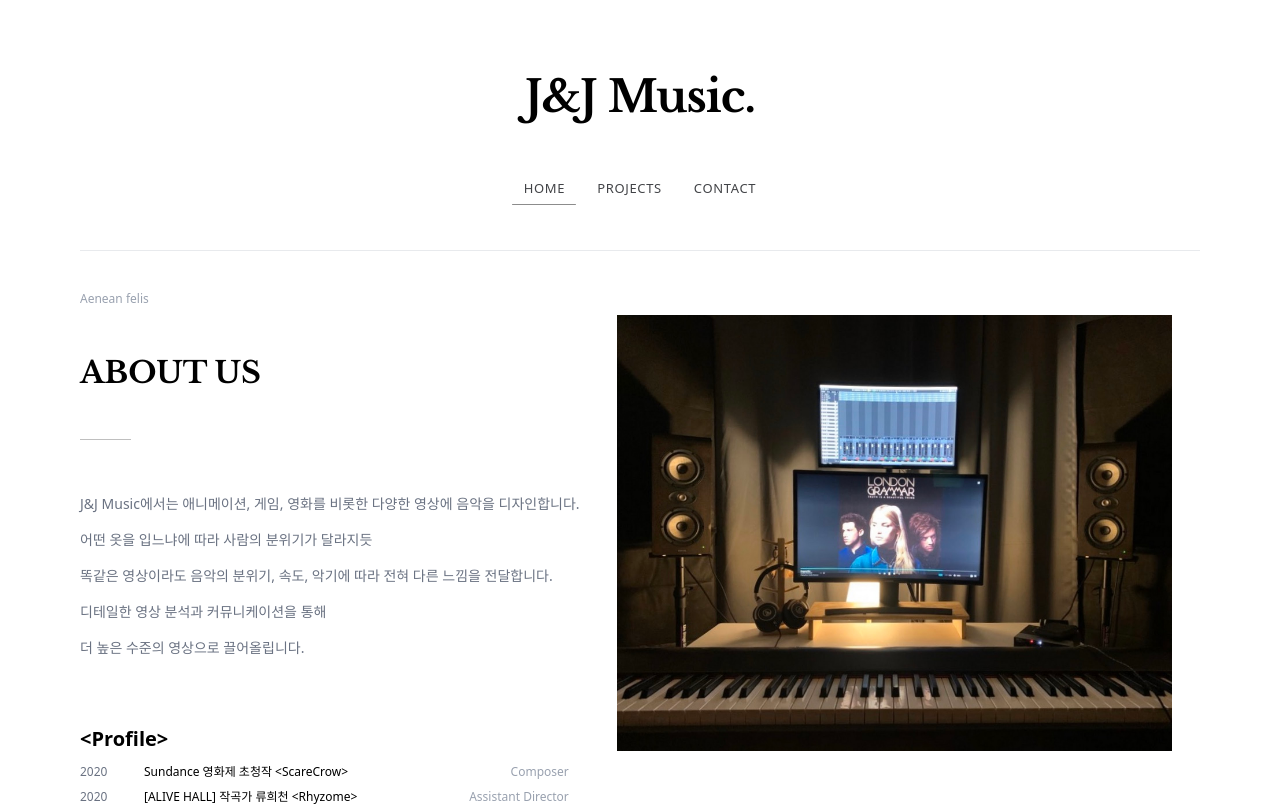
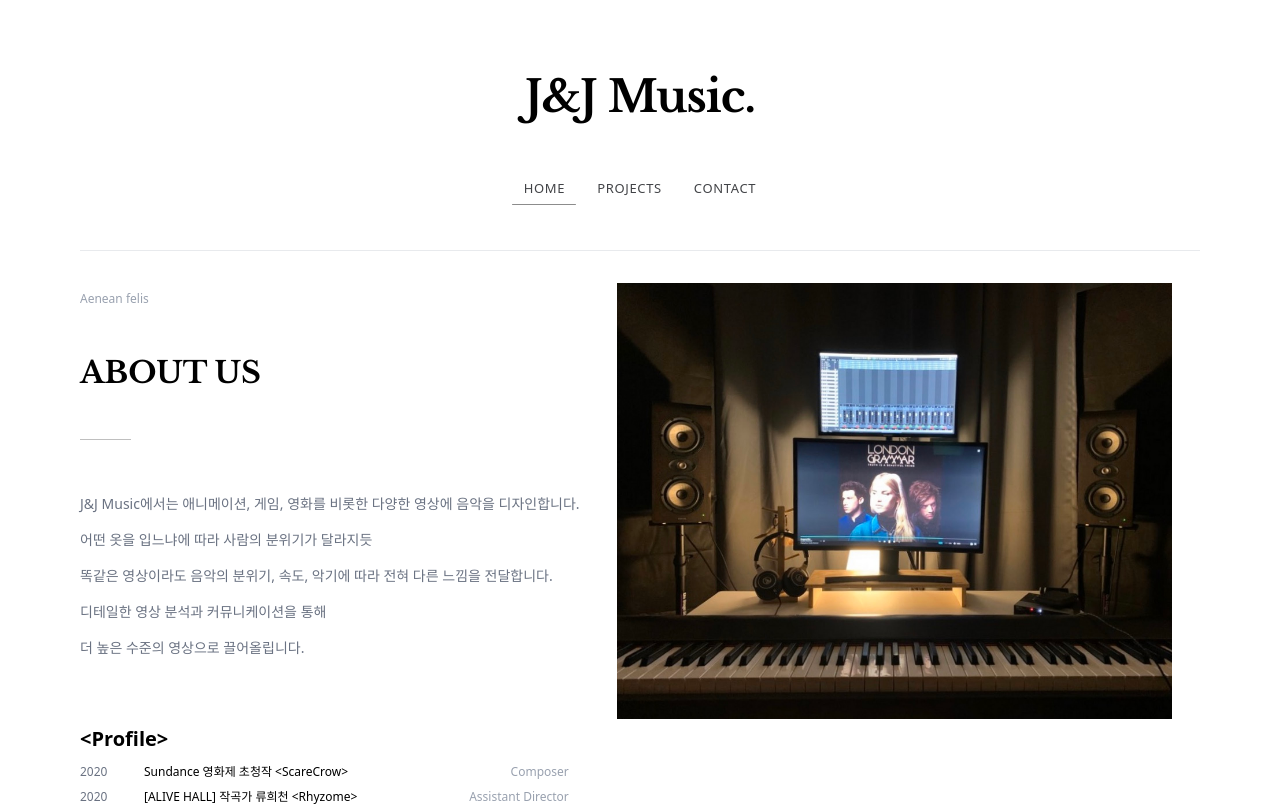
Before and after one commit to jjmusicc/composer-portfolio, a Next.js app: page / in a window 1280 px wide. Shown: the top 806 px of the page. Built offline with nearby package versions, Linux system fonts and the light colour scheme.

Commit message:
fix(home): move studio photo higher up to align with ABOUT US section

```diff
--- a/src/app/page.tsx
+++ b/src/app/page.tsx
@@ -89,7 +89,7 @@ export default function Home() {
                 boxShadow: 'none',
                 position: 'relative',
                 left: '0',
-                top: '0',
+                top: '-2rem',
               }}
             />
           </div>
```
